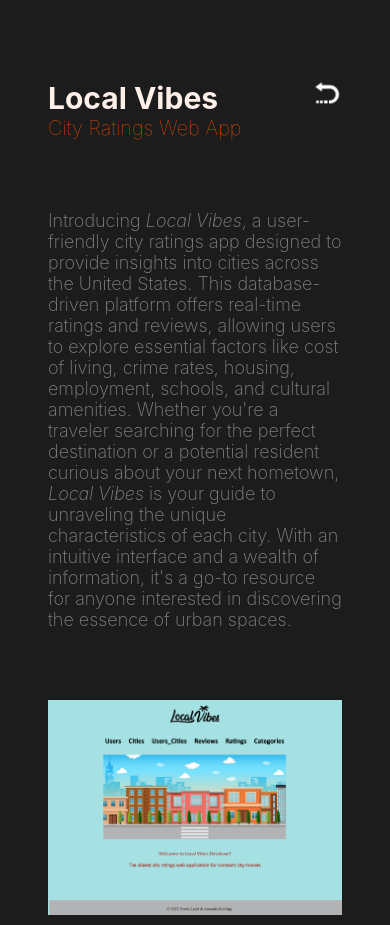
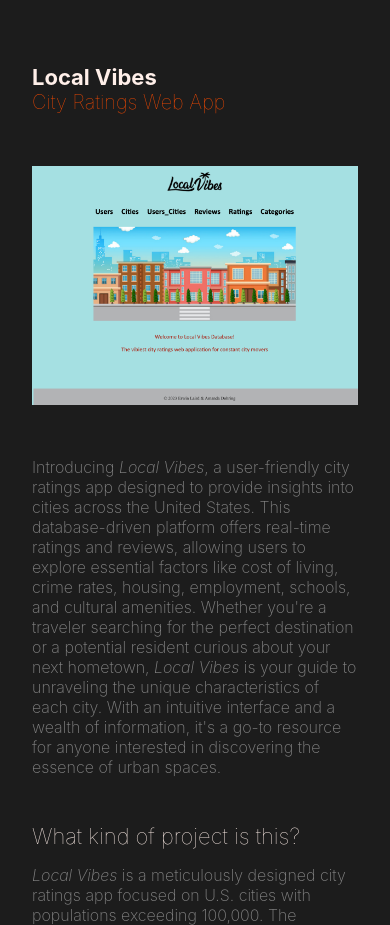
Before and after one commit to aauin/Portfolio-website, a website: page pages/projectB.html in a window 390 px wide. Shown: the top 925 px of the page. Drawn offline with Linux system fonts and the light colour scheme.

Commit message:
Adjusted layout formatting for mobile view

```diff
--- a/styles/custom.css
+++ b/styles/custom.css
@@ -295,7 +295,29 @@
 @media (max-width: 430px) {
     .container {
         flex-direction: column;
+        margin-top: -1rem;
+        font-size: 16px;
+    }
+
+    .left-side p:nth-child(1) {
+        font-size: 12px;
+    }
+
+    .left-side p:nth-child(2) {
+        font-weight: 600;
+        font-size: 35px;
+        margin-top: -0.5rem;
+    }
+
+    .left-side p:nth-child(3) {
+        font-weight: 600;
+        font-size: 20px;
         margin-top: -2rem;
+    }
+
+    .left-side p:nth-child(4) {
+        font-weight: 200;
+        font-size: 16px;
     }
 
     .left-side,
@@ -303,31 +325,36 @@
         width: 100%;
         margin: 0;
         position: static;
-        padding: 1rem;
     }
 
     .left-container,
     .right-container {
         width: auto;
         margin: 0 auto;
-        padding: 2rem;
     }
 
     .left-container p {
-        margin-left: 0;
+        margin-left: 1rem;
         margin-right: 0;
         margin-top: 0;
     }
 
     .icon-container {
-        gap: 10px;
+        gap: 15px;
         justify-content: left;
-        margin-top: 0;
-        margin-left: -15px;
+        margin-top: 2rem;
+        margin-left: -2rem;
+    }
+
+    .icon-container img {
+        width: 36px;
+        height: 36px;
     }
 
     .right-container p {
+        margin-top: 0;
         margin-bottom: 20px;
-        margin-right: 0.5rem;
+        margin-right: 1rem;
+        margin-left: 1rem;
     }
 }
--- a/styles/projectA.css
+++ b/styles/projectA.css
@@ -182,24 +182,31 @@
 @media (max-width: 430px) {
     .container {
         flex-direction: column;
-        margin-top: -2rem;
+        margin-top: -1rem;
+        font-size: 16px;
+    }
+
+    .content {
+        display: flex;
+        flex-direction: column-reverse;
     }
 
     header {
         flex-direction: column;
         text-align: left;
-        padding-left: 3rem;
-        padding-top: 3rem;
+        padding-left: 2rem;
+    }
+
+    header h1 {
+        font-size: 22px;
+    }
+
+    header h2 {
+        font-size: 20px;
     }
 
     .icon {
-        position: absolute;
-        top: 0;
-        right: 0;
-        width: auto;
-        height: 30px;
-        padding-top: 78px;
-        padding-right: 3rem;
+        height: 0;
     }
 
     .left-side,
@@ -208,7 +215,7 @@
     .left-side2,
     .right-side2 {
         width: auto;
-        padding: 2rem 3rem 0 3rem;
+        padding: 0 2rem 1rem 2rem;
         margin: 0;
     }
 }
--- a/styles/projectB.css
+++ b/styles/projectB.css
@@ -260,23 +260,32 @@
     .container {
         flex-direction: column;
         margin-top: -2rem;
+        font-size: 16px;
+    }
+
+    .content {
+        display: flex;
+        flex-direction: column-reverse;
     }
 
     header {
         flex-direction: column;
         text-align: left;
-        padding-left: 3rem;
-        padding-top: 3rem;
+        padding-left: 2rem;
+        padding-top: 2rem;
+        padding-bottom: 2rem;
+    }
+
+    header h1 {
+        font-size: 22px;
+    }
+
+    header h2 {
+        font-size: 20px;
     }
 
     .icon {
-        position: absolute;
-        top: 0;
-        right: 0;
-        width: auto;
-        height: 30px;
-        padding-top: 78px;
-        padding-right: 3rem;
+        height: 0;
     }
 
     .left-side,
@@ -284,7 +293,7 @@
     .left-side2,
     .right-side2 {
         width: auto;
-        padding: 2rem 3rem 0 3rem;
+        padding: 0 2rem 1rem 2rem;
         margin: 0;
     }
 
@@ -293,12 +302,12 @@
     }
 
     .right-side {
-        padding-bottom: 4rem;
+        padding-bottom: 2rem;
     }
 
     .center-paragraph {
         width: auto;
-        padding: 1rem 3rem 0 3rem;
+        padding: 0 2rem 1rem 2rem;
         margin: 0;
     }
 
@@ -317,8 +326,8 @@
     .content:nth-child(even) .right-side2 {
         order: -1;
         text-align: left;
-        padding-left: 3rem;
-        padding-right: 3rem;
+        padding-left: 1rem;
+        padding-right: 2rem;
         margin-bottom: -2rem;
     }
 }
--- a/styles/projectC.css
+++ b/styles/projectC.css
@@ -237,23 +237,31 @@
     .container {
         flex-direction: column;
         margin-top: -2rem;
+        font-size: 16px;
+    }
+
+    .content {
+        display: flex;
+        flex-direction: column-reverse;
     }
 
     header {
         flex-direction: column;
         text-align: left;
-        padding-left: 3rem;
-        padding-top: 3rem;
+        padding-left: 2rem;
+        padding-top: 2rem;
+    }
+
+    header h1 {
+        font-size: 22px;
+    }
+
+    header h2 {
+        font-size: 20px;
     }
 
     .icon {
-        position: absolute;
-        top: 0;
-        right: 0;
-        width: auto;
-        height: 30px;
-        padding-top: 78px;
-        padding-right: 3rem;
+        height: 0;
     }
 
     .left-side,
@@ -261,21 +269,17 @@
     .left-side2,
     .right-side2 {
         width: auto;
-        padding: 2rem 3rem 0 3rem;
+        padding: 0 2rem 1rem 2rem;
         margin: 0;
     }
 
     .left-side {
-        margin-right: -3rem;
-    }
-
-    .right-side {
-        padding-bottom: 2rem;
+        padding-right: 0;
     }
 
     .center-paragraph {
         width: auto;
-        padding: 1rem 3rem 0 3rem;
+        padding: 0 2rem 1rem 2rem;
         margin: 0;
     }
 
```
